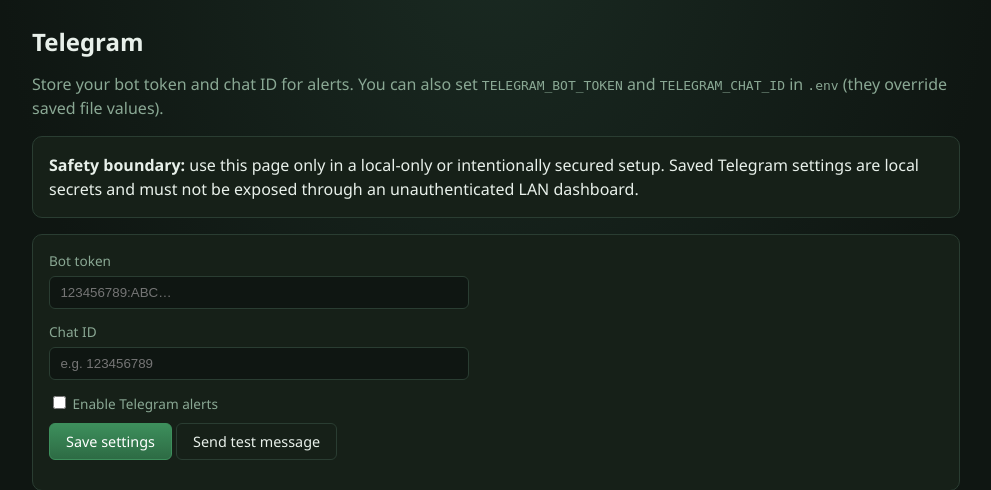
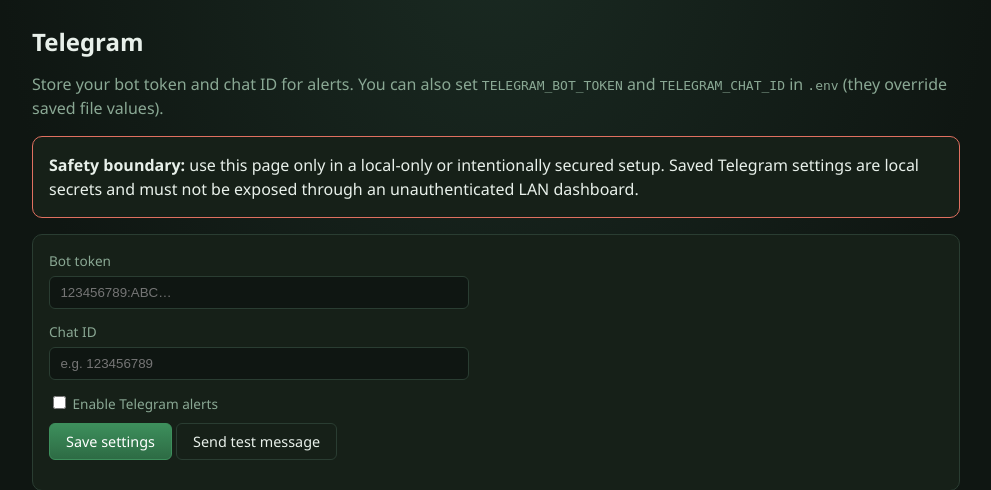
Before and after one commit to hmtt3104-blip/logline-greenhouse-ai, a Flask app: page /telegram in a window 1280 px wide. Shown: the part 73-563 px from the top of the page, without its empty margins (144-1135 px from the left). Run offline with Flask 3, Linux system fonts and the light colour scheme.

Commit message:
Style dashboard safety warnings

```diff
--- a/dashboard/static/style.css
+++ b/dashboard/static/style.css
@@ -136,6 +136,10 @@ p.lead {
   margin-bottom: 1rem;
 }
 
+.panel.warning {
+  border-color: var(--danger);
+}
+
 .video-box {
   width: 100%;
   max-width: 640px;
```
